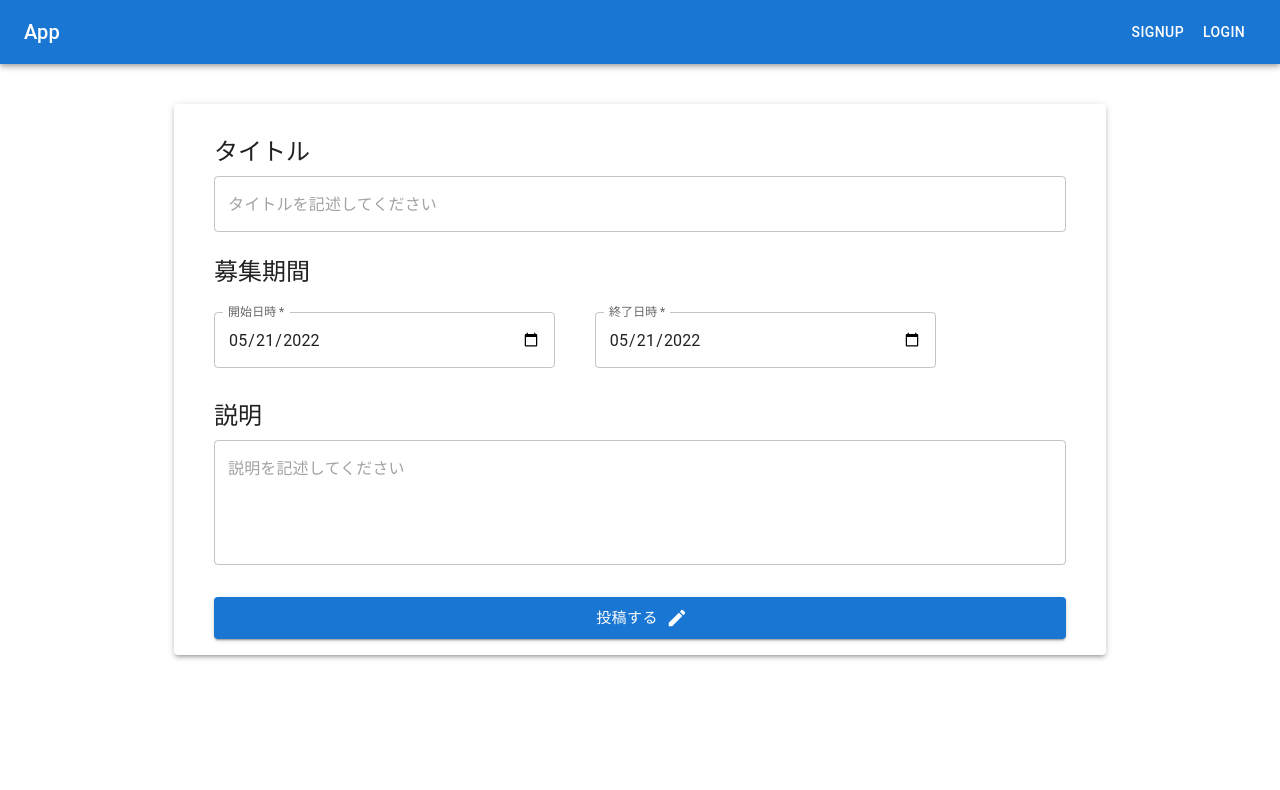
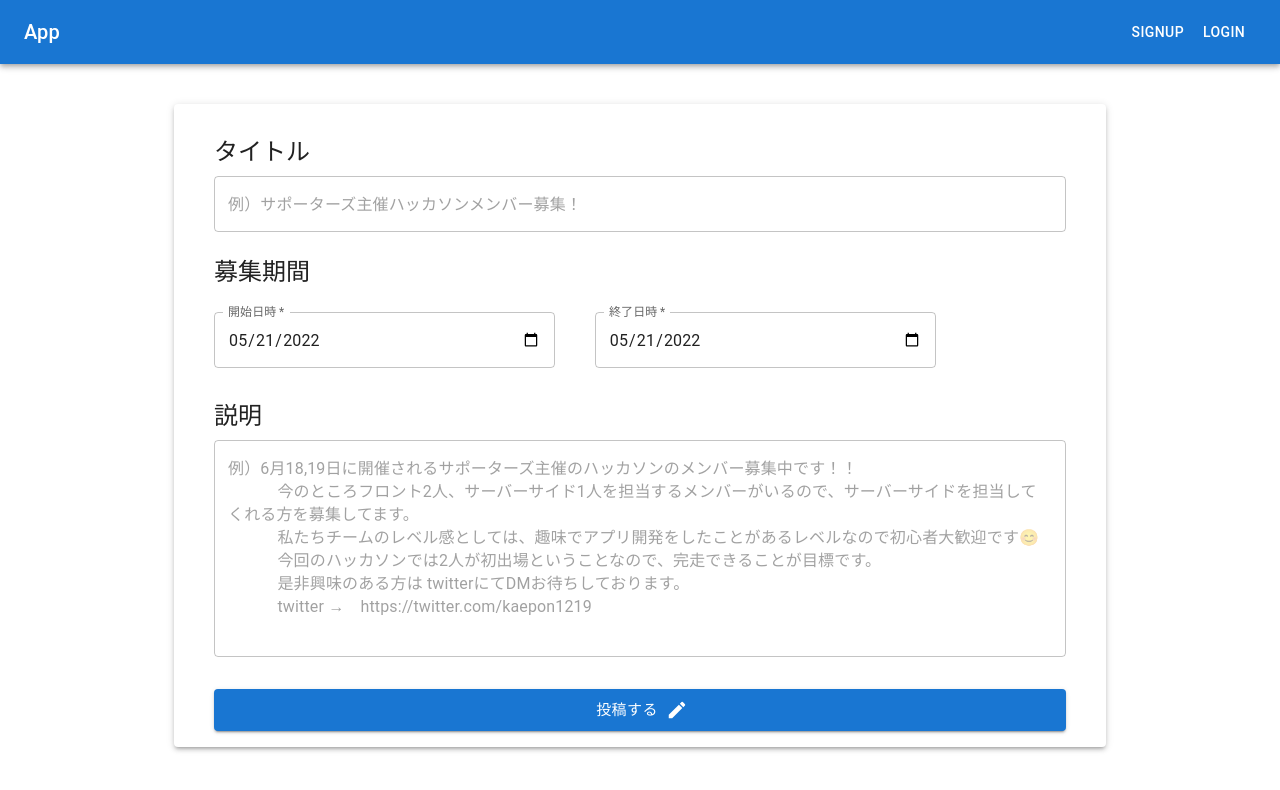
Before and after one commit to shimizuyuta/hackathon2022_0521, a React (Create React App) app in the folder client/: page /post in a window 1280 px wide. Shown: the top 790 px of the page. Built offline with nearby package versions, Linux system fonts and the light colour scheme.

Commit message:
投稿機能のテンプレートをいい感じにした。

```diff
--- a/client/src/pages/Posts/Post.tsx
+++ b/client/src/pages/Posts/Post.tsx
@@ -66,7 +66,7 @@ const Post = () => {
             id="outlined-basic"
             fullWidth
             variant="outlined"
-            placeholder="タイトルを記述してください"
+            placeholder="例）サポーターズ主催ハッカソンメンバー募集！"
             value={post.title}
             onChange={e => onChangeTitle(e)}
           />
@@ -103,7 +103,13 @@ const Post = () => {
           <TextField
             fullWidth
             id="fullWidth"
-            placeholder="説明を記述してください"
+            placeholder="例）6月18,19日に開催されるサポーターズ主催のハッカソンのメンバー募集中です！！
+            今のところフロント2人、サーバーサイド1人を担当するメンバーがいるので、サーバーサイドを担当してくれる方を募集してます。
+            私たちチームのレベル感としては、趣味でアプリ開発をしたことがあるレベルなので初心者大歓迎です😊
+            今回のハッカソンでは2人が初出場ということなので、完走できることが目標です。
+            是非興味のある方は twitterにてDMお待ちしております。
+            twitter →　https://twitter.com/kaepon1219
+            "
             minRows='4'
             maxRows='8'
             multiline
```
